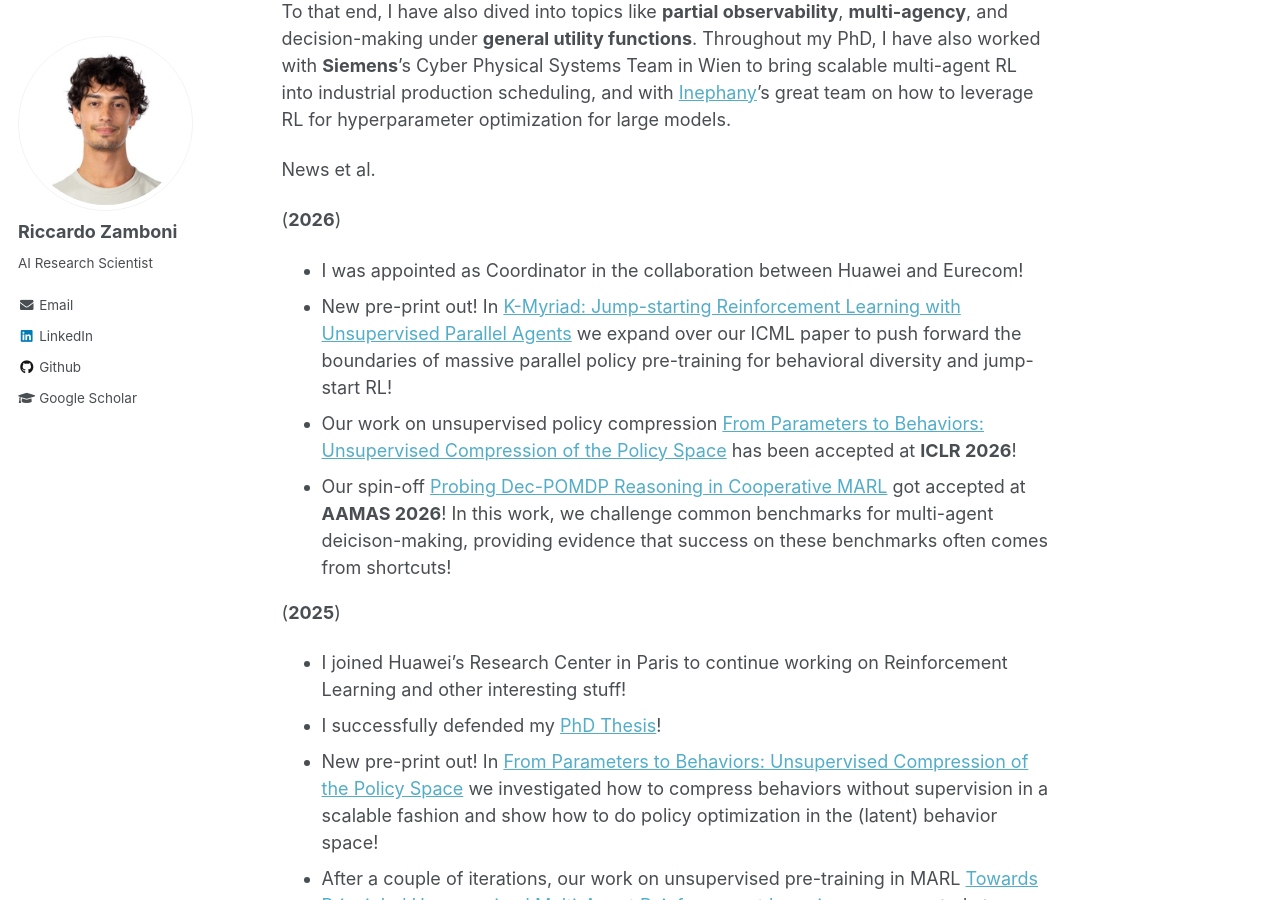
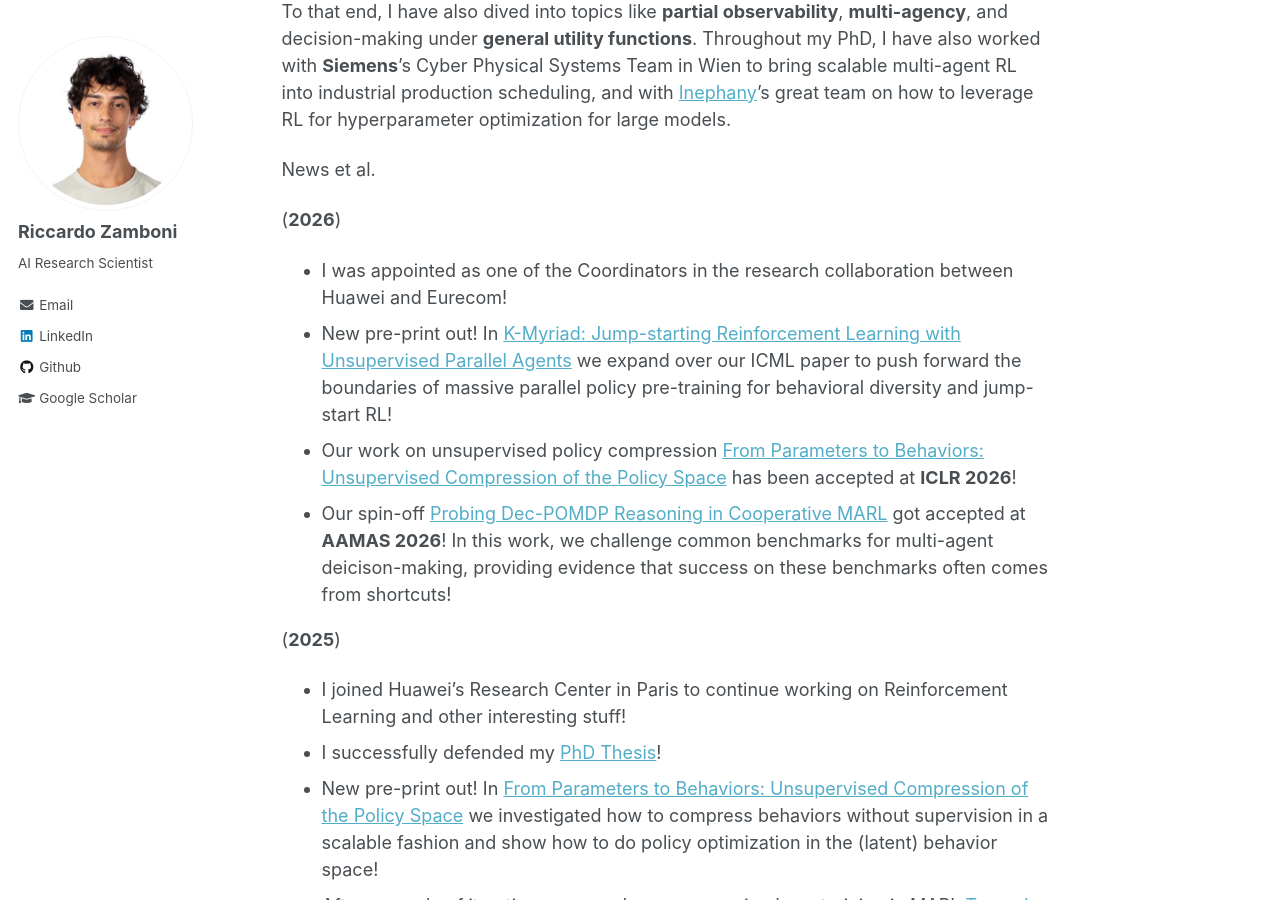
Before and after one commit to RiccZamboni/ricczamboni.github.io, a Jekyll site: the page built from _pages/about.md, in a window 1280 px wide and 900 px high, scrolled down 606 px. Built offline with Jekyll 4.4.1, drawn with Linux system fonts in a browser that asks for light colours.

Commit message:
Update about.md

```diff
--- a/_pages/about.md
+++ b/_pages/about.md
@@ -23,7 +23,7 @@ To that end, I have also dived into topics like **partial observability**, **mul
 News et al.
 
 (**2026**)
-- I was appointed as Coordinator in the collaboration between Huawei and Eurecom!
+- I was appointed as one of the Coordinators in the research collaboration between Huawei and Eurecom!
 - New pre-print out! In [K-Myriad: Jump-starting Reinforcement Learning with Unsupervised Parallel Agents](https://arxiv.org/abs/2601.18580) we expand over our ICML paper to push forward the boundaries of massive parallel policy pre-training for behavioral diversity and jump-start RL!
 - Our work on unsupervised policy compression [From Parameters to Behaviors: Unsupervised Compression of the Policy Space](https://arxiv.org/abs/2509.22566) has been accepted at **ICLR 2026**!
 - Our spin-off [Probing Dec-POMDP Reasoning in Cooperative MARL](https://arxiv.org/abs/2602.20804) got accepted at **AAMAS 2026**! In this work, we challenge common benchmarks for multi-agent deicison-making, providing evidence that success on these benchmarks often comes from shortcuts!
```
